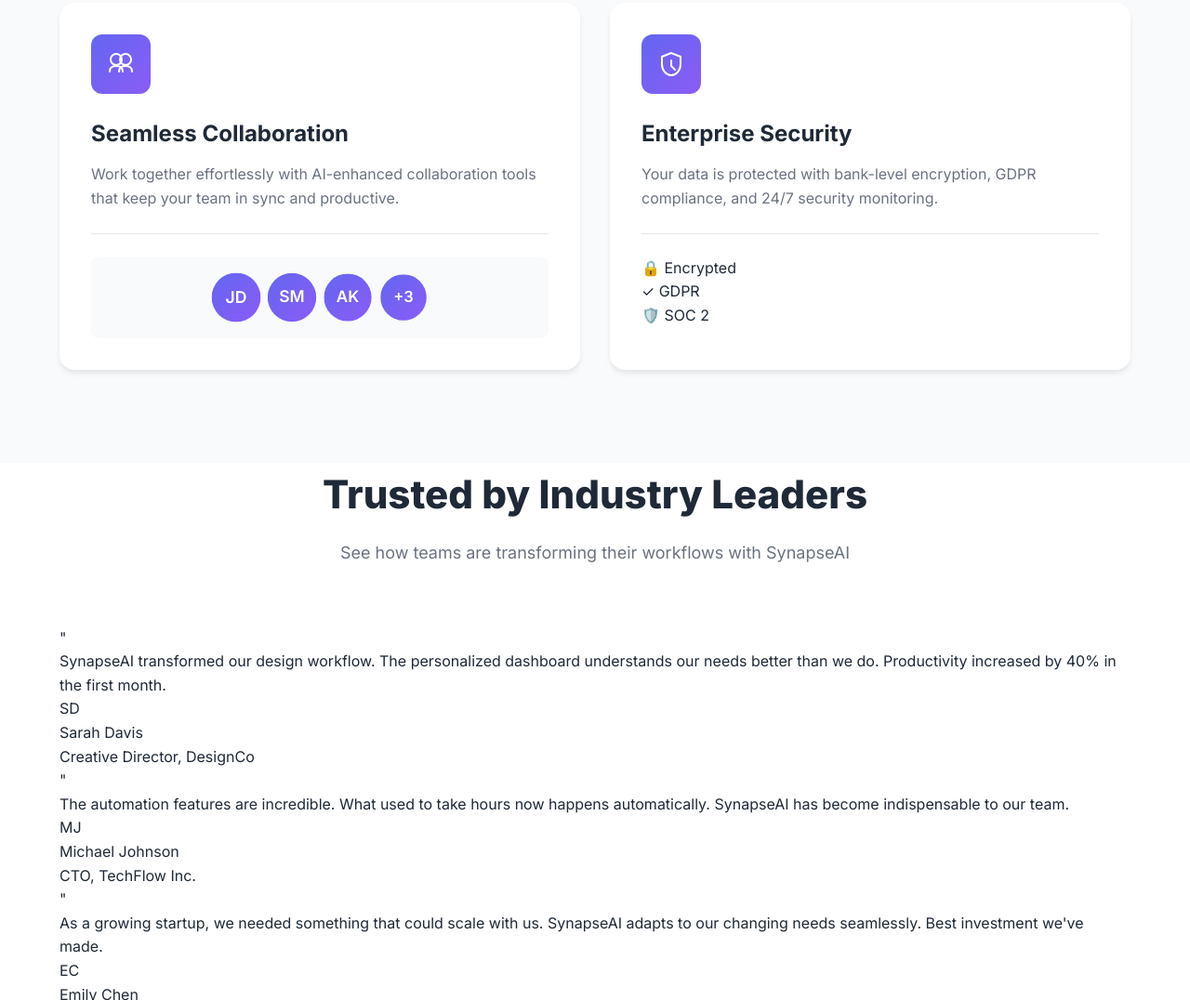
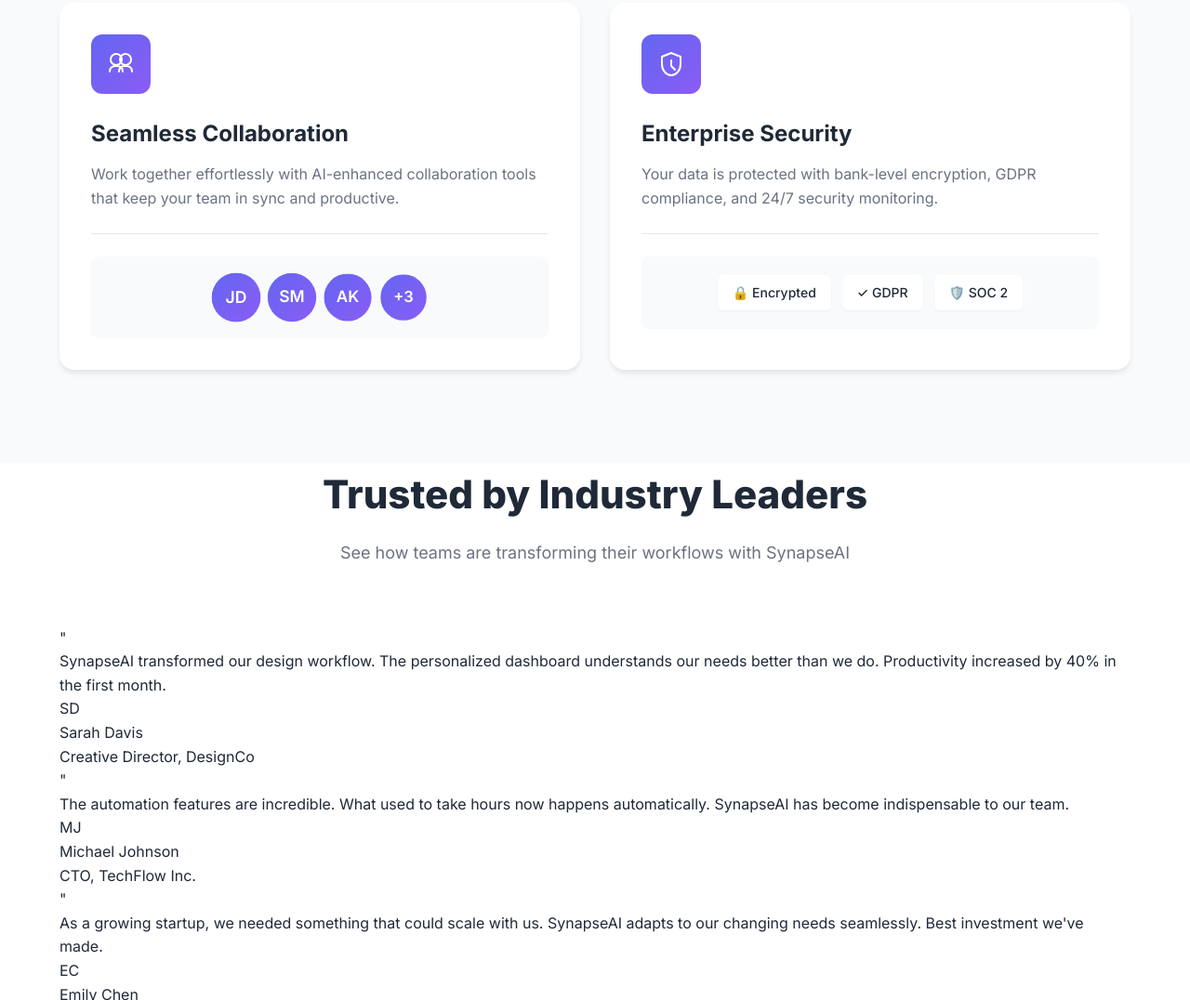
Before and after one commit to danishhly/SynapseAI, a website built with Vite: page index.html in a window 1280 px wide. Shown: the part 2520-3596 px from the top of the page at 93% size. Built offline with nearby package versions, Linux system fonts and the light colour scheme.

Commit message:
style: updated UI

```diff
--- a/styles.css
+++ b/styles.css
@@ -706,3 +706,23 @@
         transform: scale(1.1);
     }
 }
+
+.security-badges {
+    display: flex;
+    flex-wrap: wrap;
+    gap: 12px;
+    justify-content: center;
+    padding: 20px;
+    background: var(--bg-secondary);
+    border-radius: 8px;
+}
+
+.badge {
+    padding: 8px 16px;
+    background: white;
+    border-radius: 6px;
+    font-size: 14px;
+    font-weight: 500;
+    color: var(--text-primary);
+    box-shadow: var(--shadow-sm);
+}
```
